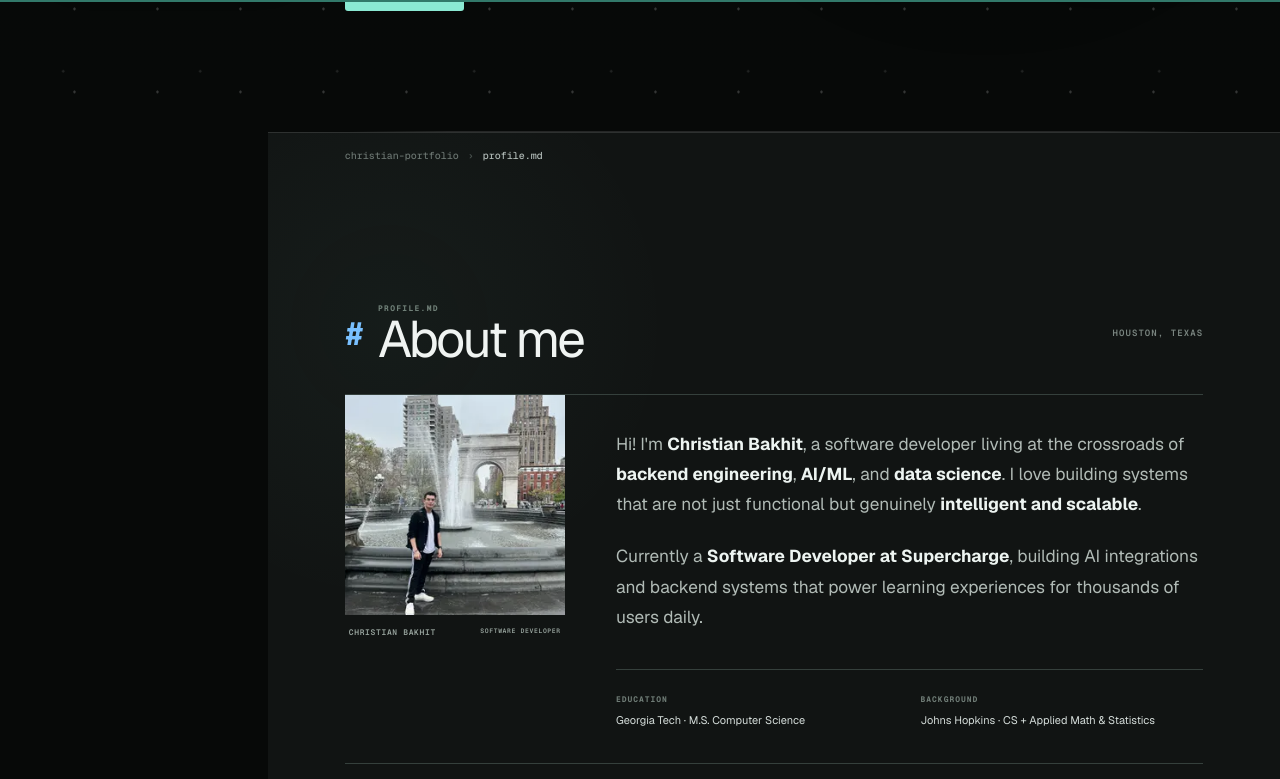
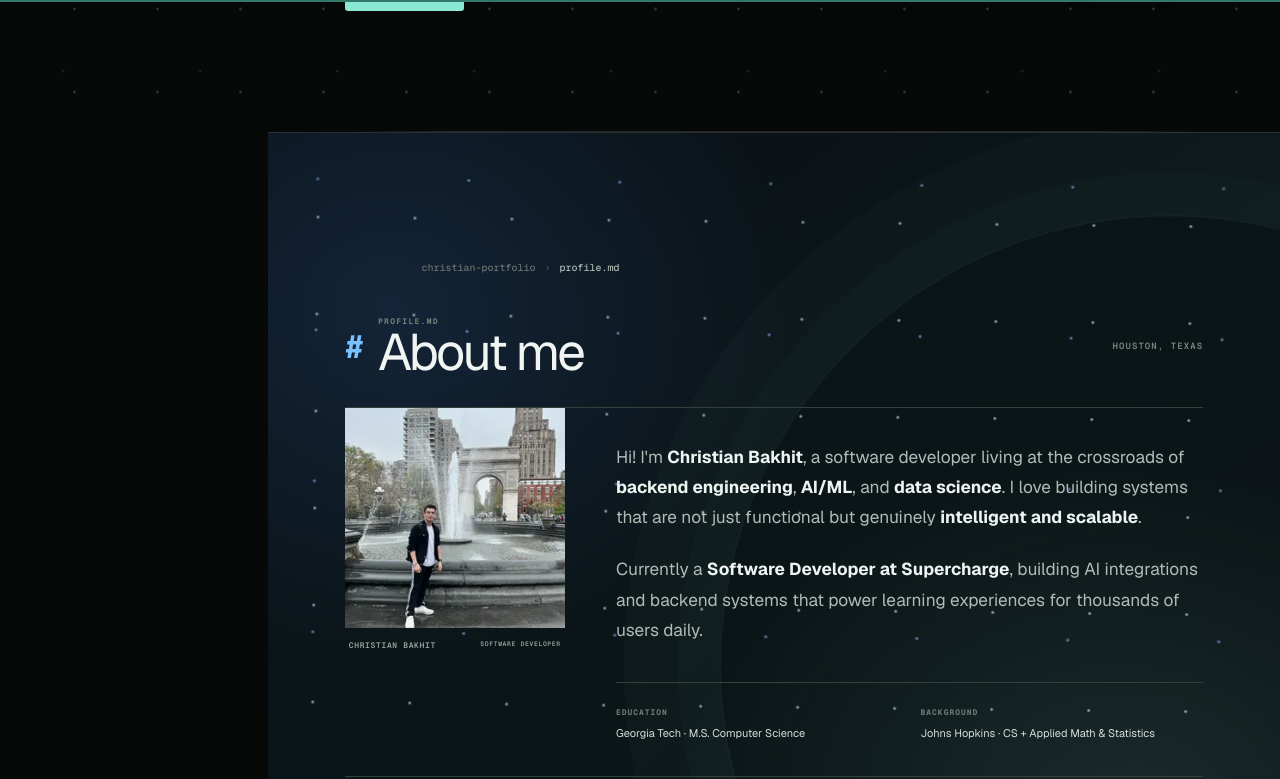
Before and after one commit to ChrisBakhit/christian-portfolio, a Next.js app: page / in a window 1280 px wide. Shown: the part 798-1577 px from the top of the page. Built offline with nearby package versions, Linux system fonts and the light colour scheme.

Commit message:
Theme the about section

```diff
--- a/app/navigation.css
+++ b/app/navigation.css
@@ -132,7 +132,10 @@ main.sidebarOpen { padding-left: 268px; }
 .codeComment { margin-bottom: 30px; color: #739688; font-size: 11px; letter-spacing: -.01em; }
 .hero .codeComment { margin-bottom: 24px; }
 .about .codeComment { margin-bottom: 28px; }
-.about { display:block; }
+.about { display:block; isolation:isolate; overflow:hidden; background:radial-gradient(ellipse at 12% 18%,rgba(72,146,255,.14),transparent 32%),radial-gradient(ellipse at 86% 72%,rgba(139,233,211,.12),transparent 38%),linear-gradient(145deg,#0a1117 0%,#0b1518 48%,#0a0e12 100%); }
+.about:before { content:""; position:absolute; z-index:0; inset:-22%; pointer-events:none; opacity:.58; background:radial-gradient(circle,#d9fff8 0 1px,transparent 1.6px),radial-gradient(circle,#91b8ff 0 1px,transparent 1.7px); background-size:97px 97px,151px 151px; background-position:12px 29px,72px 4px; mask-image:radial-gradient(ellipse at 50% 45%,black 0 52%,transparent 82%); animation:profileStars 22s linear infinite; }
+.about:after { content:""; position:absolute; z-index:0; width:min(78vw,900px); height:min(78vw,900px); right:-34%; top:8%; border:1px solid rgba(139,233,211,.1); border-radius:50%; box-shadow:0 0 0 42px rgba(139,233,211,.025),0 0 0 96px rgba(139,233,211,.018); pointer-events:none; transform:rotate(-18deg); animation:profileOrbit 18s ease-in-out infinite alternate; }
+.about > * { position:relative; z-index:1; }
 .meteorShow { position:absolute; inset:0; overflow:hidden; }
 .meteorShow i { position:absolute; right:-14%; width:clamp(95px,13vw,190px); height:1px; opacity:0; background:linear-gradient(90deg,transparent,rgba(139,233,211,.72) 60%,#fff); box-shadow:0 0 8px rgba(139,233,211,.5); transform:rotate(-31deg); animation:meteorShower 5.2s linear infinite; }
 .meteorShow i:after { content:""; position:absolute; right:-2px; top:-2px; width:5px; height:5px; border-radius:50%; background:#fff; box-shadow:0 0 12px var(--teal); }
@@ -474,4 +477,6 @@ main.sidebarOpen { padding-left: 268px; }
 @keyframes signalStarPulse { 50% { opacity:.5; transform:scale(1.18) rotate(8deg); } }
 @keyframes dishFloat { 50% { translate:0 -7px; rotate:2deg; } }
 @keyframes profileTrace { from { translate:-35% 0; opacity:.45; } to { translate:290% 0; opacity:.9; } }
+@keyframes profileStars { from { background-position:12px 29px,72px 4px; transform:translate3d(0,0,0) rotate(0deg); } to { background-position:86px 112px,4px 96px; transform:translate3d(-2%,1%,0) rotate(2deg); } }
+@keyframes profileOrbit { from { transform:rotate(-18deg) translate3d(0,0,0); opacity:.72; } to { transform:rotate(-11deg) translate3d(-18px,12px,0); opacity:1; } }
 @media(prefers-reduced-motion:reduce) { .skillGauge { opacity:1; transform:none; } .signalStar,.signalWaves i,.signalDish { animation:none; } .signalWaves i { opacity:.18; } }
```
